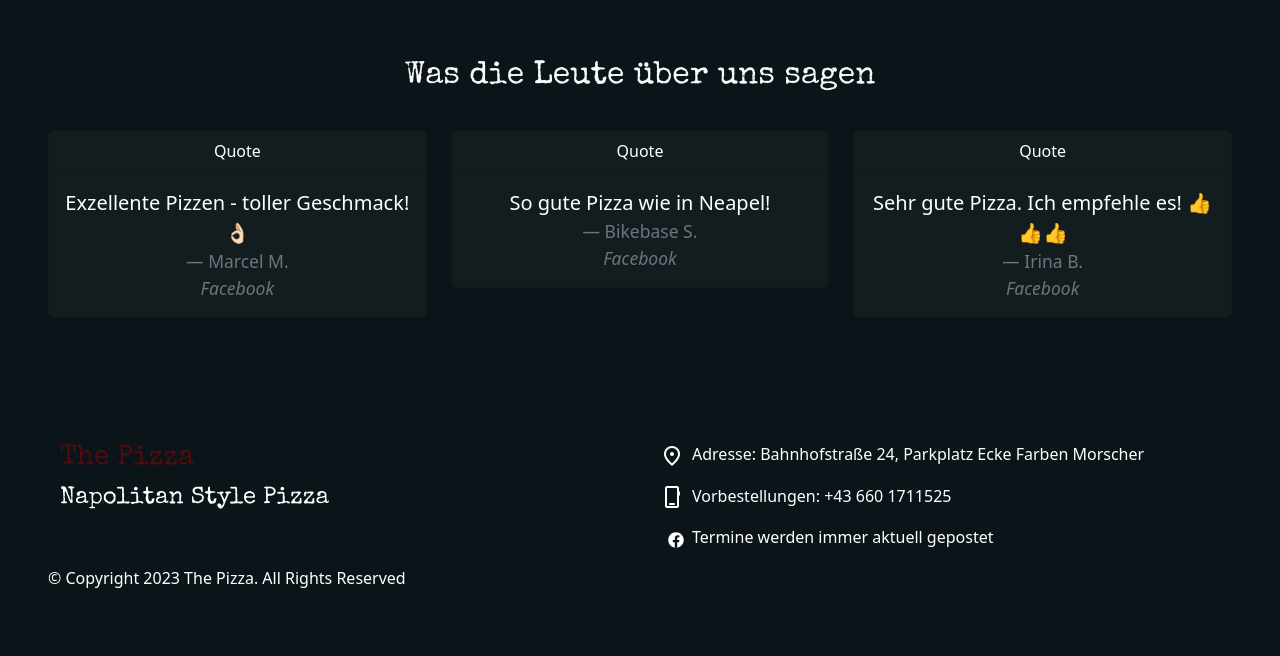
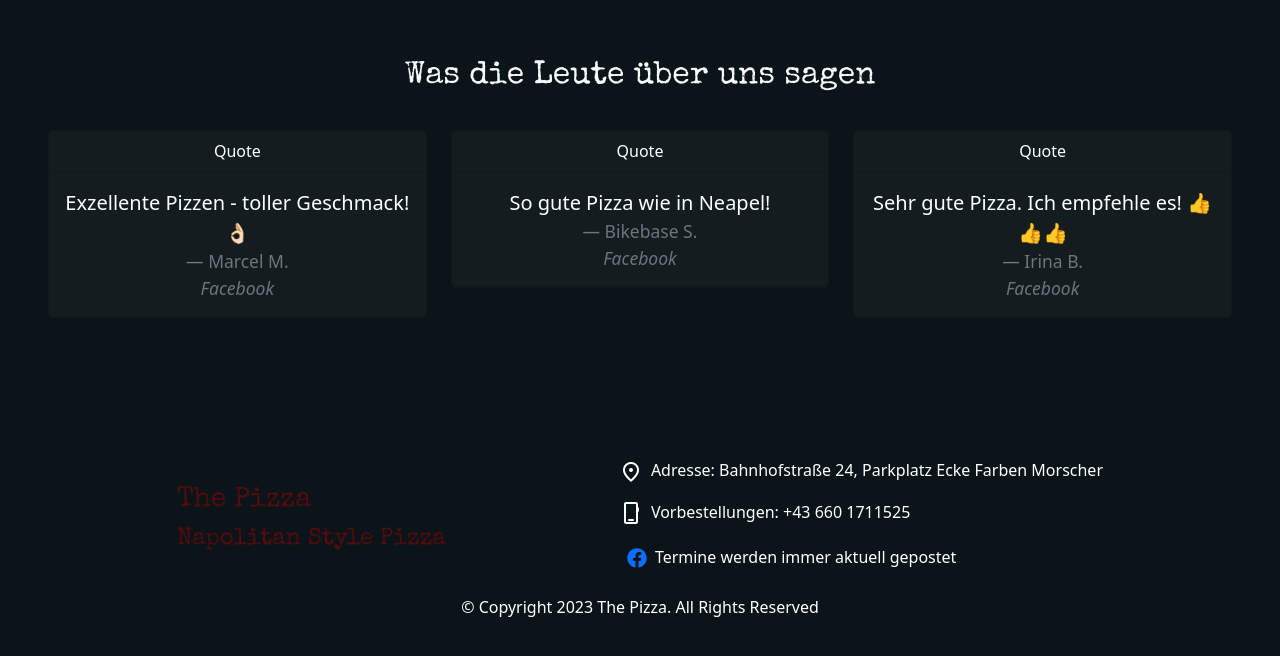
Before and after one commit to Iulia2191/ThePizzaWebsite, a React (Vite) app in the folder the-pizza/: page / in a window 1280 px wide. Shown: the part 2438-3094 px from the top of the page. Built offline with nearby package versions, Linux system fonts and the light colour scheme; a web font is replaced by a local one.

Commit message:
home page

```diff
--- a/the-pizza/src/Components/Footer/Footer.css
+++ b/the-pizza/src/Components/Footer/Footer.css
@@ -2,8 +2,13 @@
     min-height: 30vh;
     background-color: #0b1519;
     color: white;
+    margin: auto;
 }
-.footer .h3, .h4{
+.title{
+    font-family: "Special Elite", sans-serif;
+    color: #530B0E;
+}
+.nap{
     font-family: "Special Elite", sans-serif;
     color: #530B0E;
 }
@@ -11,5 +16,15 @@ span{
     vertical-align: middle;
 }
 .facebook{
-    vertical-align: text-top;
+    vertical-align:baseline;
+   font-size: 20px;
 }
+
+.footer-container{
+    display: flex;
+    align-items: center;
+    justify-content: space-evenly;
+}
+.col1{
+    align-self: center;
+}
--- a/the-pizza/src/Components/Footer/Footer.jsx
+++ b/the-pizza/src/Components/Footer/Footer.jsx
@@ -3,14 +3,13 @@ import { FaFacebook } from 'react-icons/fa'
 
 function Footer () {
   return (
-    <div className='footer px-5'>
-      <div className='container-fluid'>
-        <div className='row'>
-          <div className='col-12 col-sm-6 col-lg-6'>
-            <h3 className='h3'>The Pizza</h3>
-            <h4 className='h4'>Napolitan Style Pizza</h4>
+    <div className='footer py-3'>
+      <div className='container-fluid footer-container'>
+          <div className='col1'>
+            <h3 className='title'>The Pizza</h3>
+            <h4 className='nap'>Napolitan Style Pizza</h4>
           </div>
-          <div className='col-12 col-sm-6 col-lg-6'>
+          <div className='col2'>
             <p>
               <span className='material-symbols-outlined px-2'>
                 location_on
@@ -24,15 +23,19 @@ function Footer () {
               Vorbestellungen: +43 660 1711525
             </p>
             <p className='px-2'>
-              <span className='px-2 facebook'>
-                <FaFacebook />
-              </span>
-              Termine werden immer aktuell gepostet{' '}
+              <a href='https://www.facebook.com/profile.php?id=61552396569253'>
+                <span className='px-2 facebook'>
+                  <FaFacebook />
+                </span>
+              </a>
+              Termine werden immer aktuell gepostet
             </p>
-          </div>
+
         </div>
       </div>
-      <p>&#169; Copyright 2023 The Pizza. All Rights Reserved</p>
+      <p className='text-center py-2'>
+        &#169; Copyright 2023 The Pizza. All Rights Reserved
+      </p>
     </div>
   )
 }
--- a/the-pizza/src/Components/Hero/Hero.css
+++ b/the-pizza/src/Components/Hero/Hero.css
@@ -21,7 +21,7 @@ button{
     height: max-content;
   }
   .cta-text{
-    padding-top: 150px;
+    padding-top: 100px;
     padding-bottom: 50px;
   }
 }
--- a/the-pizza/src/Components/Story/story.css
+++ b/the-pizza/src/Components/Story/story.css
@@ -35,8 +35,9 @@
     flex-direction: column;
     justify-content: center;
     align-items: center;
-    padding: 5px;
     text-shadow: #ffc107 1px 0 10px;
+    padding-left: 10px;
+    padding-right: 10px;
   }
   .story-text {
     order: 1;
```
